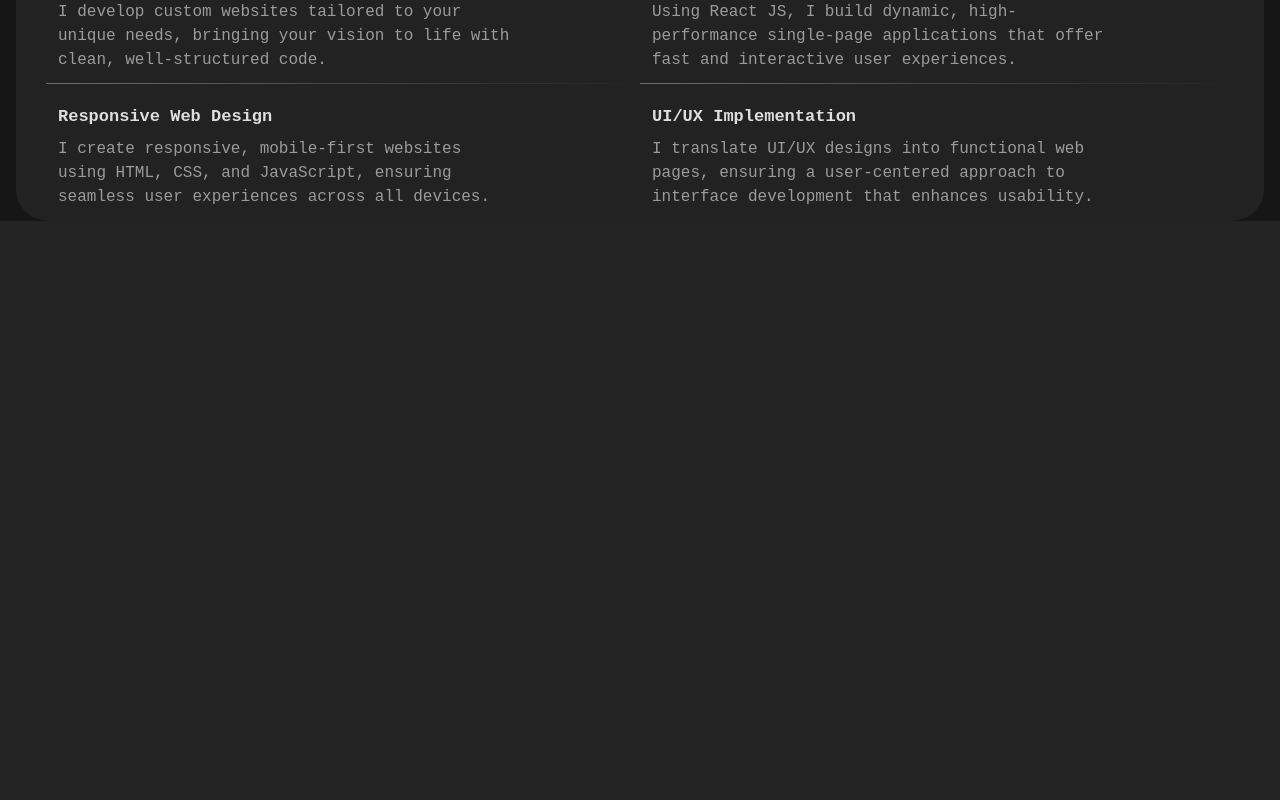
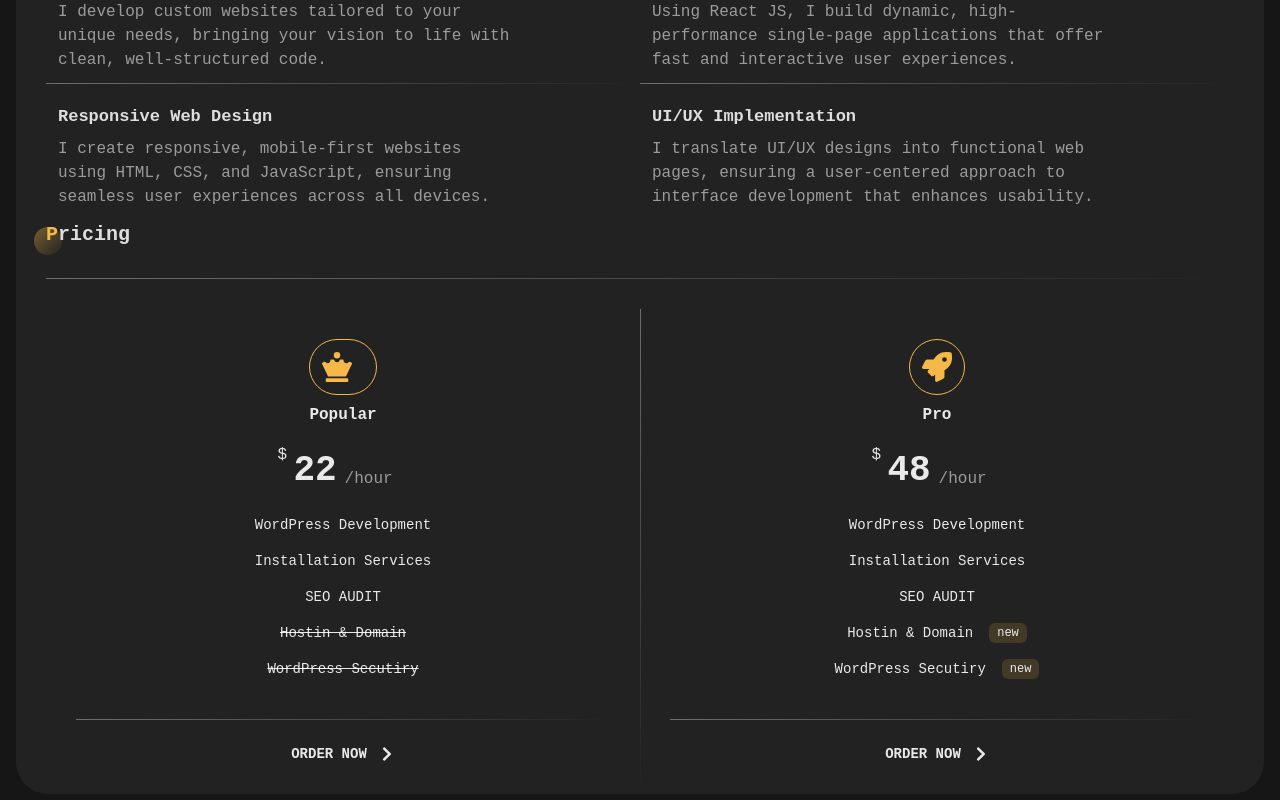
Before and after one commit to aehamdy/my-portfolio, a React (Vite) app: page / in a window 1280 px wide. Shown: the part 1266-2066 px from the top of the page. Before the commit the page ends 1487 px from the top, so only its background shows below. Built offline with nearby package versions, Linux system fonts and the light colour scheme; a web font is replaced by a local one.

Commit message:
feat: Create Pricing component

```diff
--- a/src/App.jsx
+++ b/src/App.jsx
@@ -3,9 +3,12 @@ import HeroSection from "./components/HeroSection";
 import Header from "./components/Header";
 import AboutMe from "./components/AboutMe";
 import MyServices from "./components/MyServices";
+import Pricing from "./components/Pricing";
+import ThemeSwitcher from "./components/ThemeSwitcher";
 
 function App() {
   return (
+    <>
       <div className="container mx-auto flex flex-col gap-4">
         <div>
           <Header />
@@ -14,8 +17,13 @@ function App() {
         <div className="p-main-section-padding bg-section-light dark:bg-section-dark rounded-default-section">
           <AboutMe />
           <MyServices />
+          <Pricing />
         </div>
       </div>
+      <div className="p-1 sticky bottom-2 bg-accent w-fit rounded-full text-black">
+        <ThemeSwitcher />
+      </div>
+    </>
   );
 }
 
--- /dev/null
+++ b/src/components/Pricing.jsx
@@ -0,0 +1,71 @@
+import { FaChevronRight } from "react-icons/fa";
+import { plans } from "../data/pricing";
+import SectionTitle from "./SectionTitle";
+
+function Pricing() {
+  return (
+    <section>
+      <SectionTitle title="pricing" />
+      <div className="flex flex-col sm:flex-row">
+        {plans.map((plan, i) => (
+          <div
+            key={i}
+            className={`relative flex flex-col items-center gap-6 w-full sm:w-1/2 p-30 ${
+              i >= 1 &&
+              "sm:before:absolute before:top-0 before:start-0 before:w-[1px] before:h-full before:bg-custom-gradient-to-b"
+            }`}
+          >
+            <div className="flex flex-col gap-2">
+              <span className="p-3 text-3xl text-accent border border-accent rounded-full">
+                {plan.icon}
+              </span>
+              <span className="font-semibold text-dark-gray dark:text-white-90 capitalize duration-short">
+                {plan.type}
+              </span>
+            </div>
+            <div className="relative flex items-center gap-2">
+              <span className="absolute -top-2 -start-4 font-[400] text-dark-gray dark:text-white-90 duration-short">
+                $
+              </span>
+              <span className="font-semibold text-dark-gray dark:text-white-90 text-4xl duration-short">
+                {plan.price}
+              </span>
+              <span className="self-end text-medium-gray dark:text-white-55 duration-short">
+                /hour
+              </span>
+            </div>
+            <ul className="flex flex-col items-center gap-4 pb-4">
+              {plan.features.map((feature, i) => (
+                <li
+                  key={i}
+                  className={`${
+                    !feature.isIncluded && "line-through"
+                  } flex items-center gap-4 text-sm text-medium-gray dark:text-white-90 duration-short`}
+                >
+                  {feature.feat}
+                  {feature.isNew && (
+                    <span className="py-[2px] px-2 font-light text-xs text-dark-gray dark:text-white-90 bg-new-badge rounded-md duration-short">
+                      new
+                    </span>
+                  )}
+                </li>
+              ))}
+            </ul>
+            <span className="w-full h-[1px] bg-custom-gradient-to-r"></span>
+            <button
+              type="button"
+              className="group flex items-center gap-3 font-semibold text-sm uppercase text-dark-gray dark:text-white-90 hover:text-accent cursor-pointer duration-short"
+            >
+              order now{" "}
+              <span className="group-hover:translate-x-1 text-base group-hover:text-accent duration-short">
+                <FaChevronRight />
+              </span>
+            </button>
+          </div>
+        ))}
+      </div>
+    </section>
+  );
+}
+
+export default Pricing;
--- /dev/null
+++ b/src/data/pricing.jsx
@@ -0,0 +1,28 @@
+import { FaChessQueen, FaRocket } from "react-icons/fa";
+
+export const plans = [
+  {
+    type: "popular",
+    icon: <FaChessQueen />,
+    price: "22",
+    features: [
+      { feat: "WordPress Development", isIncluded: true, isNew: false },
+      { feat: "Installation Services", isIncluded: true, isNew: false },
+      { feat: "SEO AUDIT", isIncluded: true, isNew: false },
+      { feat: "Hostin & Domain", isIncluded: false, isNew: false },
+      { feat: "WordPress Secutiry", isIncluded: false, isNew: false },
+    ],
+  },
+  {
+    type: "pro",
+    icon: <FaRocket />,
+    price: "48",
+    features: [
+      { feat: "WordPress Development", isIncluded: true, isNew: false },
+      { feat: "Installation Services", isIncluded: true, isNew: false },
+      { feat: "SEO AUDIT", isIncluded: true, isNew: false },
+      { feat: "Hostin & Domain", isIncluded: true, isNew: true },
+      { feat: "WordPress Secutiry", isIncluded: true, isNew: true },
+    ],
+  },
+];
--- a/tailwind.config.js
+++ b/tailwind.config.js
@@ -32,6 +32,8 @@ module.exports = {
         'section-light': 'rgb(255, 255, 255)',
         'section-dark': 'rgb(34, 34, 34)',
 
+        'new-badge': 'rgba(246,184,70,.15)',
+
       },
       backgroundImage: {
         'blurred-bg': 'linear-gradient(180deg, rgba(4, 25, 29, 0) 0%, rgb(1 9 15 / 90%) 100%)',
```
Lines whose indentation alone changed are shown as unchanged.
